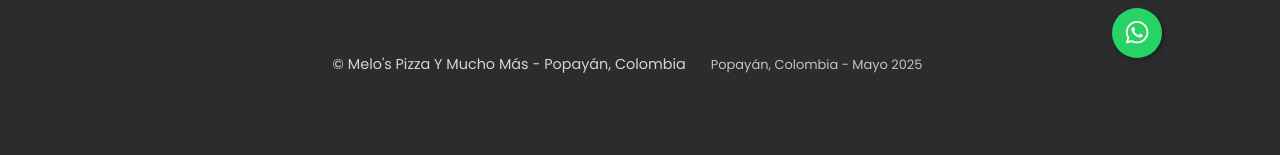
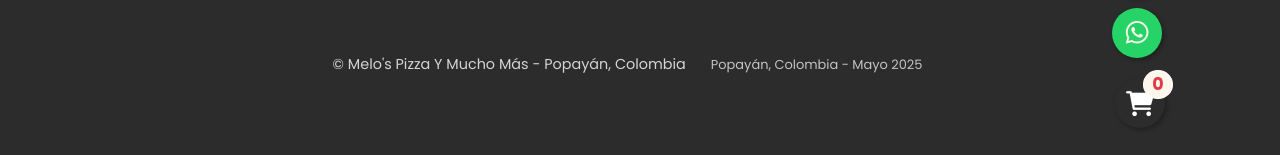
Before and after one commit to daniericksolano/Web-Melos, a plain HTML site: page contacto.html in a window 1280 px wide. Shown: the part 642-797 px from the top of the page. Drawn offline with Linux system fonts and the light colour scheme.

Commit message:
Update contacto.html

```diff
--- a/contacto.html
+++ b/contacto.html
@@ -33,6 +33,7 @@
             <i class="fas fa-shopping-cart"></i>
             <span id="cart-count">0</span>
         </div>
+
     </header>
 
     <main class="contact-content">
@@ -148,5 +149,9 @@
         </div>
     </div>
 
+    <a href="#" class="cart-float">
+        <i class="fas fa-shopping-cart"></i> <span id="cart-count-float">0</span>
+    </a>
+
 </body>
 </html>
```
